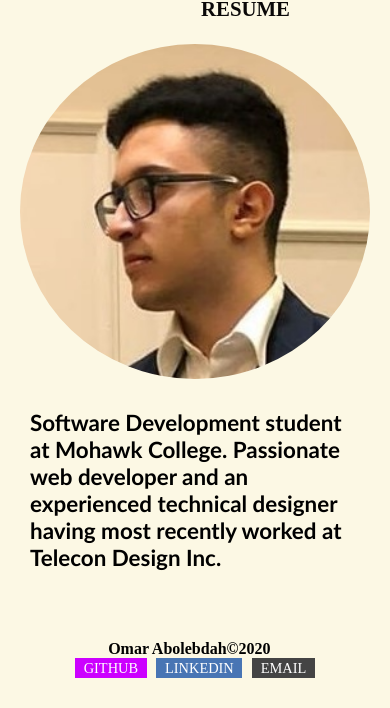
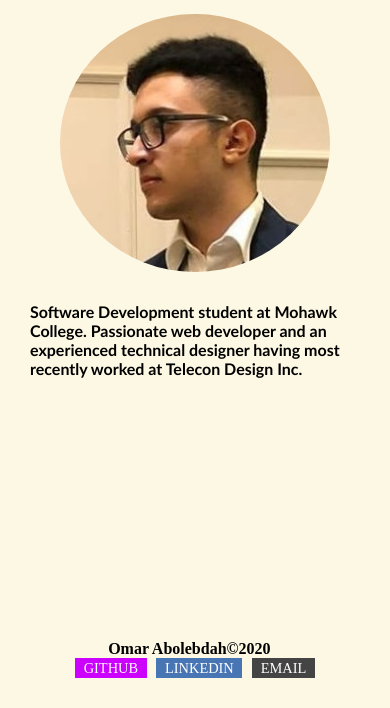
Before and after one commit to Omar-Abo/Omar-Abo.github.io, a plain HTML site: page index.html in a window 390 px wide. Shown: the part 136-844 px from the top of the page. Drawn offline with Linux system fonts and the light colour scheme.

Commit message:
Update main.css

```diff
--- a/css/main.css
+++ b/css/main.css
@@ -110,20 +110,55 @@
 
 
 
-  @media screen and (max-width: 768px) {
+@media screen and (max-width: 850px) {
+
+  header {
+      margin: 70px 70px 0px 70px;
+  }
+  .circle {
+    margin-top: 25px;
+    border-radius: 50%;
+    display: block;
+    margin-left: auto;
+    margin-right: auto;
+    animation-name: pic;
+    animation-duration: 1.2s;
+    animation-fill-mode: forwards;
+  }
+
+  @media screen and (max-width: 600px) {
 
       header {
           margin: 70px 100px 0px 100px;
       }
-
-
-
-
-
-
-
-
-
+      .name {
+          float: left;
+          font-size: 110%;
+      }
+      .nav {
+          float: right;
+          padding-top: 3px;
+          font-size: 100%;
+      }
+      #description {
+        font-size: 100%;
+        font-family: "Trebuchet MS", Times, serif;
+        margin: 0 30px 0 30px;
+      }
+      @keyframes pic {
+        from {width: 0px;}
+        to {width: 270px}
+    }
+    .circle {
+      margin-top: 20px;
+      border-radius: 50%;
+      display: block;
+      margin-left: auto;
+      margin-right: auto;
+      animation-name: pic;
+      animation-duration: 1.2s;
+      animation-fill-mode: forwards;
+    }
 
 
   }
```
Lines whose indentation alone changed are shown as unchanged.
